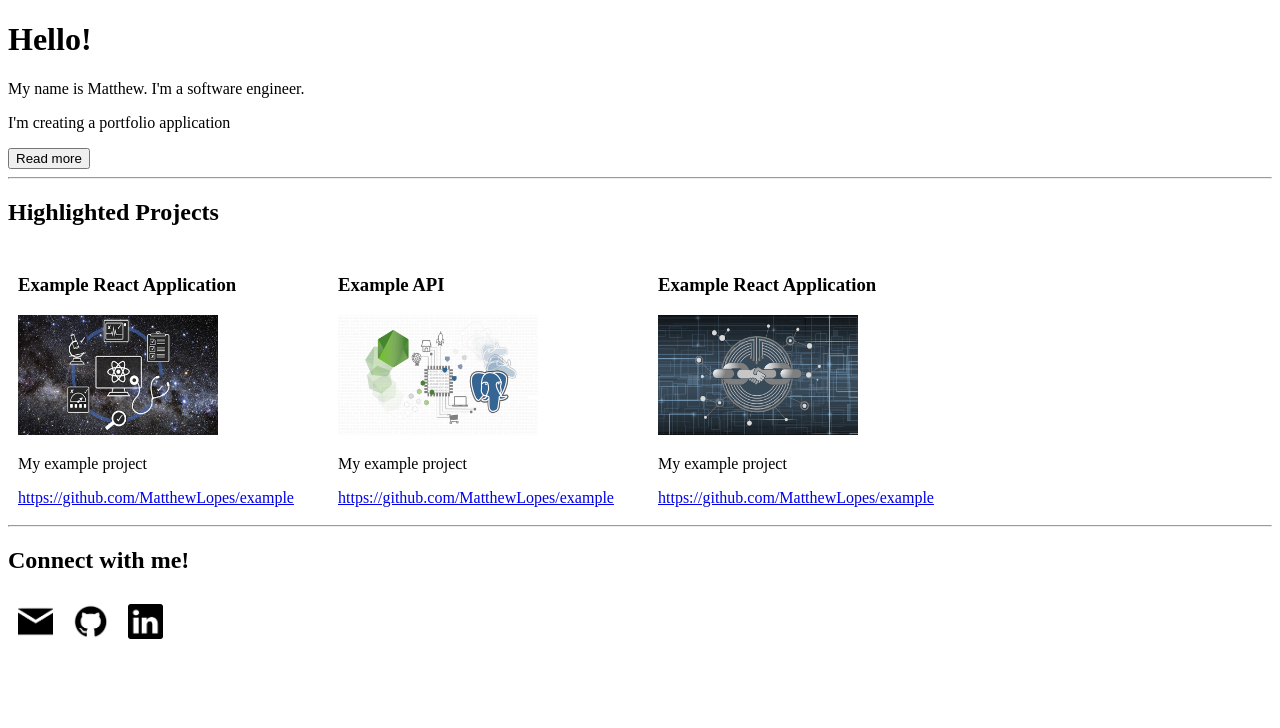
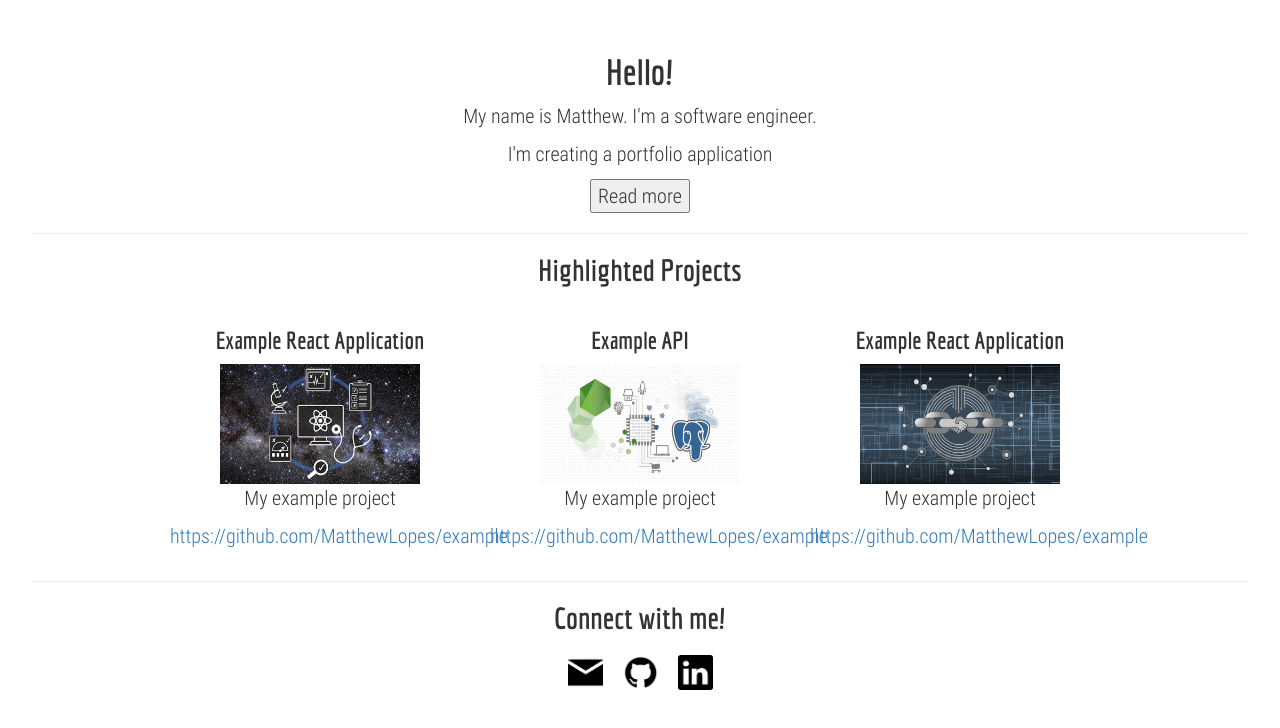
Before and after one commit to MatthewLopes/portfolio, a React (Create React App) app: page / in a window 1280 px wide. Shown: the top 728 px of the page. Built offline with nearby package versions, Linux system fonts and the light colour scheme.

Commit message:
adding some styling

```diff
--- a/public/index.html
+++ b/public/index.html
@@ -25,6 +25,7 @@
       Learn how to configure a non-root public URL by running `npm run build`.
     -->
     <title>React App</title>
+    <link rel="stylesheet" href="https://maxcdn.bootstrapcdn.com/bootstrap/3.3.7/css/bootstrap.min.css" integrity="sha384-BVYiiSIFeK1dGmJRAkycuHAHRg32OmUcww7on3RYdg4Va+PmSTsz/K68vbdEjh4u" crossorigin="anonymous">
   </head>
   <body>
     <noscript>You need to enable JavaScript to run this app.</noscript>
--- /dev/null
+++ b/src/index.css
@@ -0,0 +1,21 @@
+@font-face {
+    font-family: RobotoCondensed;
+    src: url(assets/roboto-condensed.light.ttf);
+    font-weight: 800;
+}
+
+@font-face {
+    font-family: EconomicaBold;
+    src: url(assets/economica-bold.ttf);
+}
+
+body {
+    text-align: center;
+    font-size: 20px;
+    padding: 2.5%;
+    font-family: 'RobotoCondensed';
+}
+
+h1, h2, h3, h4, h5 {
+    font-family: 'EconomicaBold';
+}
--- a/src/index.js
+++ b/src/index.js
@@ -1,5 +1,6 @@
 import React from 'react';
 import ReactDOM from 'react-dom';
 import App from './App';
+import './index.css';
 
 ReactDOM.render(<App />, document.getElementById('root'));
```
